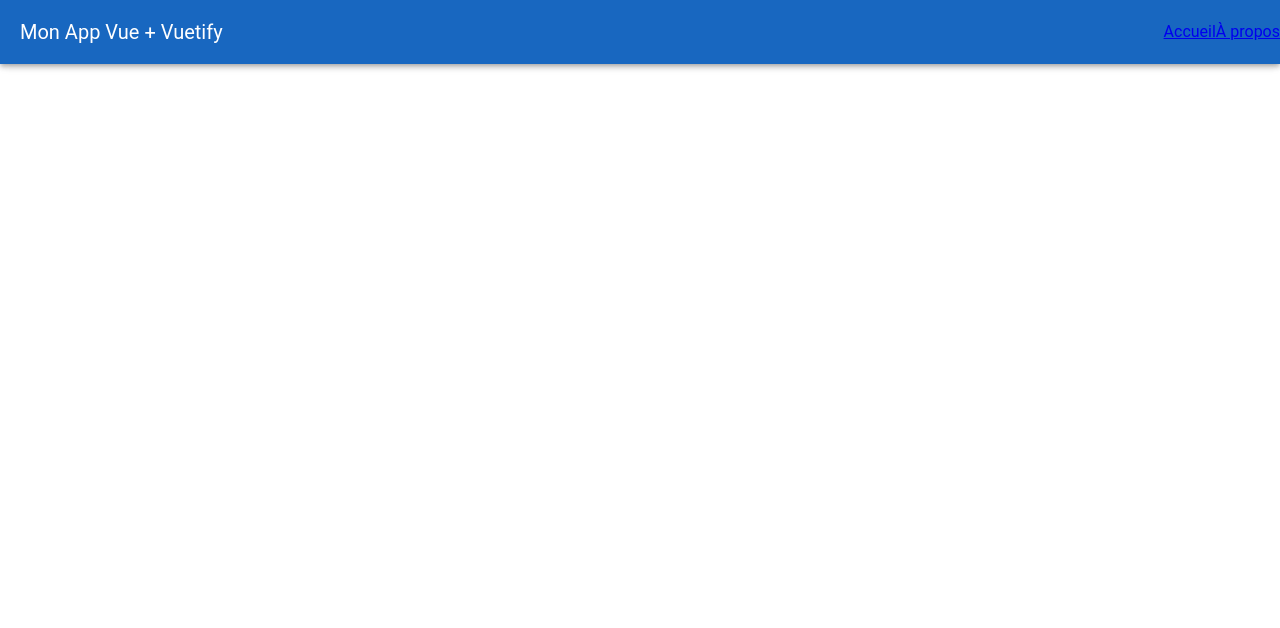
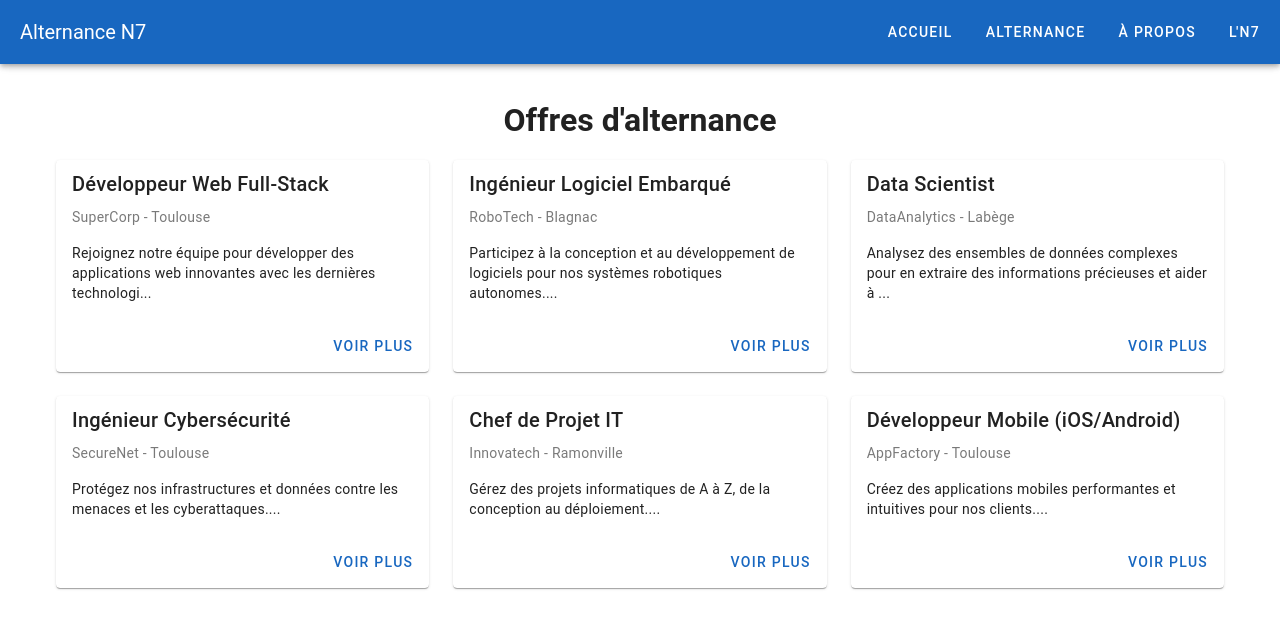
Before and after one commit to Buuuntyyy/apprenticeship_website, a Vue app in the folder apprenticeship_n7_website/: page /alternance in a window 1280 px wide. Shown: the top 628 px of the page. Built offline with nearby package versions, Linux system fonts and the light colour scheme; the HTML template or start-up script is replaced by a standard one.

Commit message:
Added components folder with topbar and OfferCard files. Topbar now is now printed from Appvue by its component. Added the offer scrolling page and offer dedicated page

```diff
--- a/apprenticeship_n7_website/src/App.vue
+++ b/apprenticeship_n7_website/src/App.vue
@@ -1,18 +1,12 @@
 <template>
   <v-app>
-    <v-app-bar app color="primary" dark>
-      <v-toolbar-title>Mon App Vue + Vuetify</v-toolbar-title>
-      <v-spacer />
-      <RouterLink to="/">Accueil</RouterLink>
-      <RouterLink to="/about">À propos</RouterLink>
-    </v-app-bar>
-
+    <TopBar />
     <v-main>
-      <RouterView />
+      <router-view />
     </v-main>
   </v-app>
 </template>
 
 <script setup lang="ts">
-// Pas besoin de code ici
+import TopBar from '@/components/TopBar.vue';
 </script>
--- /dev/null
+++ b/apprenticeship_n7_website/src/components/OfferCard.vue
@@ -0,0 +1,32 @@
+<template>
+  <v-card class="mx-auto" max-width="400" hover @click="goToOfferDetails">
+    <v-card-title>{{ offer.title }}</v-card-title>
+    <v-card-subtitle>{{ offer.company }} - {{ offer.location }}</v-card-subtitle>
+    <v-card-text>
+      {{ offer.description.substring(0, 100) }}...
+    </v-card-text>
+    <v-card-actions>
+      <v-spacer></v-spacer>
+      <v-btn color="primary" text>
+        Voir plus
+      </v-btn>
+    </v-card-actions>
+  </v-card>
+</template>
+
+<script setup lang="ts">
+import { useRouter } from 'vue-router';
+
+const props = defineProps({
+  offer: {
+    type: Object as () => { id: number; title: string; company: string; location: string; description: string; },
+    required: true,
+  }
+});
+
+const router = useRouter();
+
+const goToOfferDetails = () => {
+  router.push({ name: 'OfferDetails', params: { id: props.offer.id } });
+};
+</script>
--- /dev/null
+++ b/apprenticeship_n7_website/src/components/TopBar.vue
@@ -0,0 +1,13 @@
+<template>
+  <v-app-bar app color="primary" dark>
+    <v-toolbar-title>Alternance N7</v-toolbar-title>
+    <v-spacer></v-spacer>
+    <v-btn text @click="$router.push('/')">Accueil</v-btn>
+    <v-btn text @click="$router.push('/alternance')">Alternance</v-btn>
+    <v-btn text @click="$router.push('/about')">À propos</v-btn>
+    <v-btn text @click="$router.push('/n7')">L'N7</v-btn>
+  </v-app-bar>
+</template>
+
+<script setup lang="ts">
+</script>
--- a/apprenticeship_n7_website/src/router/index.ts
+++ b/apprenticeship_n7_website/src/router/index.ts
@@ -8,7 +8,17 @@ const router = createRouter({
     {
       path: '/',
       name: 'home',
-      component: HomeView,
+      component: HomeView
+    },
+    {
+      path: '/alternance',
+      name: 'Alternance',
+      component: () => import('@/views/OffersView.vue')
+    },
+    {
+      path: '/offer/:id',
+      name: 'OfferDetails',
+      component: () => import('@/views/OfferDetailView.vue')
     },
     {
       path: '/about',
--- a/apprenticeship_n7_website/src/views/HomeView.vue
+++ b/apprenticeship_n7_website/src/views/HomeView.vue
@@ -1,12 +1,33 @@
 <template>
-  <div class="home">
-    <h1>Bienvenue sur mon app Vue + Vuetify 🚀</h1>
-    <v-btn color="primary" @click="$router.push('/about')">
-      Aller à À propos
-    </v-btn>
-  </div>
+  <v-container fluid class="fill-height pa-0 home-bg">
+    <v-row align="center" justify="center" class="text-center">
+      <v-col cols="12" md="8">
+        <h1 class="display-2 font-weight-bold mb-4 text-white">
+          Trouvez votre alternance à l'ENSEEIHT
+        </h1>
+        <p class="subtitle-1 mb-6 text-white">
+          Plateforme moderne pour faciliter la recherche d'alternance en école d'ingénieur à l'N7.
+        </p>
+        <v-btn color="secondary" large @click="$router.push('/alternance')">
+          Découvrir les offres
+        </v-btn>
+      </v-col>
+    </v-row>
+  </v-container>
 </template>
 
 <script setup lang="ts">
 // rien pour l’instant
 </script>
+
+<style scoped>
+.home-bg {
+  background: linear-gradient(rgba(0, 0, 0, 0.5), rgba(0, 0, 0, 0.5)),
+    url('https://images.unsplash.com/photo-1506744038136-46273834b3fb?auto=format&fit=crop&w=1500&q=80') center/cover no-repeat;
+  min-height: calc(100vh - 64px); /* Adjust for app bar height */
+}
+
+.text-white {
+  color: #fff !important;
+}
+</style>
--- /dev/null
+++ b/apprenticeship_n7_website/src/views/OfferDetailView.vue
@@ -0,0 +1,66 @@
+<template>
+  <v-container>
+    <v-row justify="center">
+      <v-col cols="12" md="8">
+        <v-card v-if="offer">
+          <v-card-title class="headline">{{ offer.title }}</v-card-title>
+          <v-card-subtitle>{{ offer.company }} - {{ offer.location }}</v-card-subtitle>
+          <v-divider class="my-4"></v-divider>
+          <v-card-text>
+            <p>{{ offer.description }}</p>
+            <p><strong>Missions :</strong></p>
+            <ul>
+              <li>Développement de nouvelles fonctionnalités</li>
+              <li>Maintenance et amélioration de l'existant</li>
+              <li>Participation aux phases de test et de recette</li>
+            </ul>
+            <p class="mt-4"><strong>Profil recherché :</strong></p>
+            <ul>
+              <li>Étudiant en école d'ingénieur (Bac+4/5)</li>
+              <li>Connaissances en JavaScript, Vue.js, et Node.js</li>
+              <li>Autonome, proactif et bon communicant</li>
+            </ul>
+          </v-card-text>
+          <v-card-actions>
+            <v-spacer></v-spacer>
+            <v-btn color="primary" large>Postuler</v-btn>
+          </v-card-actions>
+        </v-card>
+        <v-alert v-else type="error">
+          L'offre demandée n'a pas été trouvée.
+        </v-alert>
+      </v-col>
+    </v-row>
+  </v-container>
+</template>
+
+<script setup lang="ts">
+import { ref, onMounted } from 'vue';
+import { useRoute } from 'vue-router';
+
+interface Offer {
+  id: number;
+  title: string;
+  company: string;
+  location: string;
+  description: string;
+}
+
+const route = useRoute();
+const offer = ref<Offer | null>(null);
+
+// Mock data, in a real app this would be an API call
+const allOffers: Offer[] = [
+  { id: 1, title: 'Développeur Web Full-Stack', company: 'SuperCorp', location: 'Toulouse', description: 'Rejoignez notre équipe pour développer des applications web innovantes avec les dernières technologies.' },
+  { id: 2, title: 'Ingénieur Logiciel Embarqué', company: 'RoboTech', location: 'Blagnac', description: 'Participez à la conception et au développement de logiciels pour nos systèmes robotiques autonomes.' },
+  { id: 3, 'title': 'Data Scientist', company: 'DataAnalytics', location: 'Labège', description: 'Analysez des ensembles de données complexes pour en extraire des informations précieuses et aider à la prise de décision.' },
+  { id: 4, title: 'Ingénieur Cybersécurité', company: 'SecureNet', location: 'Toulouse', description: 'Protégez nos infrastructures et données contre les menaces et les cyberattaques.' },
+  { id: 5, title: 'Chef de Projet IT', company: 'Innovatech', location: 'Ramonville', description: 'Gérez des projets informatiques de A à Z, de la conception au déploiement.' },
+  { id: 6, title: 'Développeur Mobile (iOS/Android)', company: 'AppFactory', location: 'Toulouse', description: 'Créez des applications mobiles performantes et intuitives pour nos clients.' },
+];
+
+onMounted(() => {
+  const offerId = parseInt(route.params.id as string);
+  offer.value = allOffers.find(o => o.id === offerId) || null;
+});
+</script>
--- /dev/null
+++ b/apprenticeship_n7_website/src/views/OffersView.vue
@@ -0,0 +1,32 @@
+<template>
+  <v-container>
+    <h1 class="my-4 text-center">Offres d'alternance</h1>
+    <v-row>
+      <v-col v-for="offer in offers" :key="offer.id" cols="12" sm="6" md="4">
+        <OfferCard :offer="offer" />
+      </v-col>
+    </v-row>
+  </v-container>
+</template>
+
+<script setup lang="ts">
+import { ref } from 'vue';
+import OfferCard from '@/components/OfferCard.vue';
+
+interface Offer {
+  id: number;
+  title: string;
+  company: string;
+  location: string;
+  description: string;
+}
+
+const offers = ref<Offer[]>([
+  { id: 1, title: 'Développeur Web Full-Stack', company: 'SuperCorp', location: 'Toulouse', description: 'Rejoignez notre équipe pour développer des applications web innovantes avec les dernières technologies.' },
+  { id: 2, title: 'Ingénieur Logiciel Embarqué', company: 'RoboTech', location: 'Blagnac', description: 'Participez à la conception et au développement de logiciels pour nos systèmes robotiques autonomes.' },
+  { id: 3, title: 'Data Scientist', company: 'DataAnalytics', location: 'Labège', description: 'Analysez des ensembles de données complexes pour en extraire des informations précieuses et aider à la prise de décision.' },
+  { id: 4, title: 'Ingénieur Cybersécurité', company: 'SecureNet', location: 'Toulouse', description: 'Protégez nos infrastructures et données contre les menaces et les cyberattaques.' },
+  { id: 5, title: 'Chef de Projet IT', company: 'Innovatech', location: 'Ramonville', description: 'Gérez des projets informatiques de A à Z, de la conception au déploiement.' },
+  { id: 6, title: 'Développeur Mobile (iOS/Android)', company: 'AppFactory', location: 'Toulouse', description: 'Créez des applications mobiles performantes et intuitives pour nos clients.' },
+]);
+</script>
```
